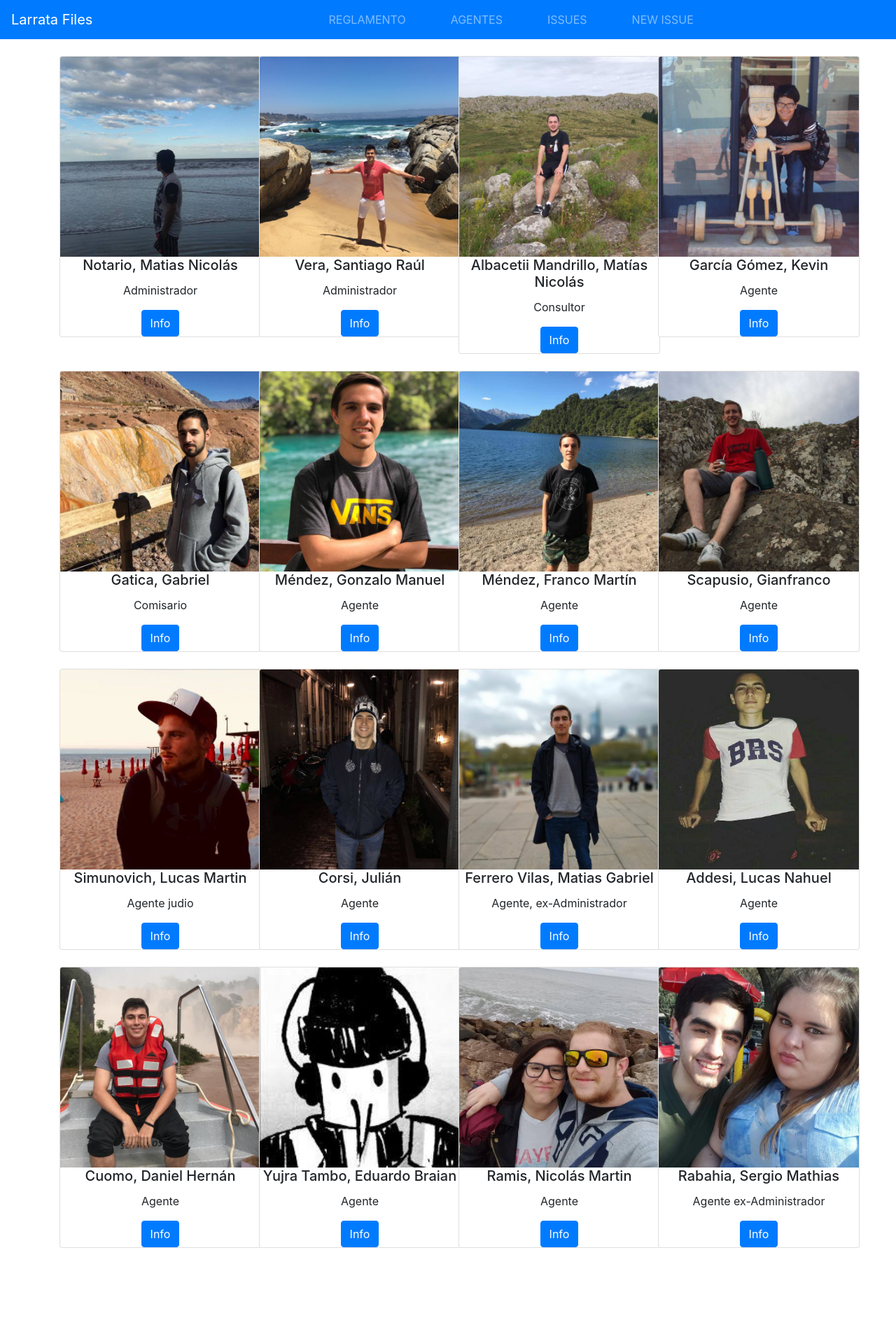
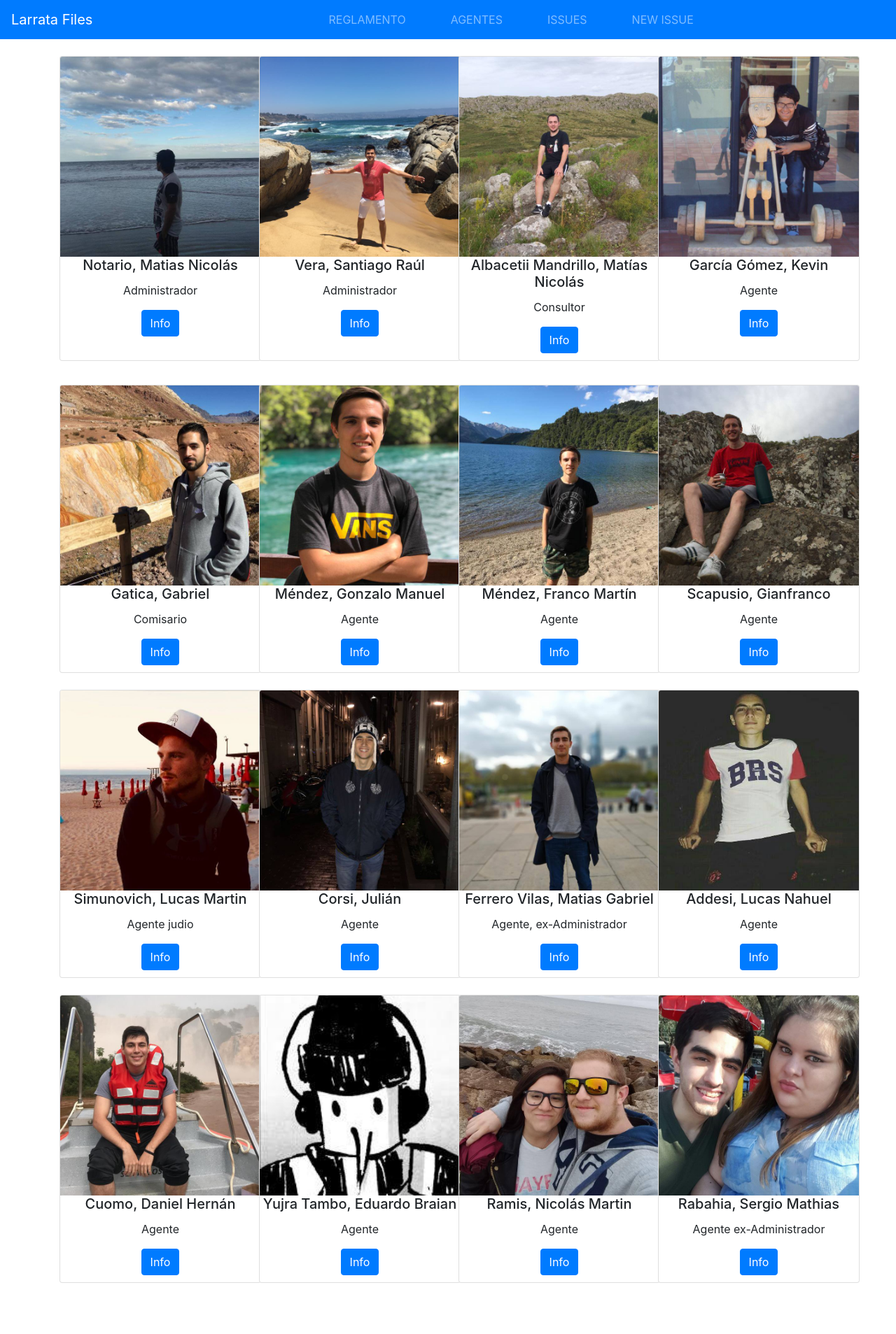
Before and after one commit to EduardoYujraT/Larrata-website, a React (Create React App) app: page /miembros in a window 1280 px wide. Shown: the top 1907 px of the page at 70% size. Built offline with nearby package versions, Linux system fonts and the light colour scheme.

Commit message:
fix  center cards

```diff
--- a/src/components/Pages/Miembros.js
+++ b/src/components/Pages/Miembros.js
@@ -25,19 +25,20 @@ export default function Miembros() {
 
         <br></br>
 
-        <div className="row justify-content-center">
-            <div className="col-12 col-md-3 col-sm-6">
-                <div className="card text-center">
+        <div className="row justify-content-center align-self-center">
+            <div className="col-12 col-md-3 col-sm-6 area" align="center">
+                <div className="card text-center h-100 ">
                     <img src={noti} className="card-img-top" alt="..."></img>
                     <div className="card-block">
                         <h5 className="card-title">Notario, Matias Nicolás</h5>
                         <p className="card-text">Administrador</p>
                         <a href="#" className="btn btn-primary">Info</a>
+                        <p></p>
                     </div>
                 </div>
             </div>
-            <div className="col-12 col-md-3 col-sm-6">
-                <div className="card text-center">
+            <div className="col-12 col-md-3 col-sm-6 area" align="center">
+                <div className="card text-center h-100">
                     <img src={santy} className="card-img-top" alt="..."></img>
                     <div className="card-block">
                         <h5 className="card-title">Vera, Santiago Raúl</h5>
@@ -46,8 +47,8 @@ export default function Miembros() {
                     </div>
                 </div>
             </div>
-            <div className="col-12 col-md-3 col-sm-6">
-                <div className="card text-center">
+            <div className="col-12 col-md-3 col-sm-6 area" align="center">
+                <div className="card text-center h-100">
                     <img src={alba} className="card-img-top" alt="..."></img>
                     <div className="card-block">
                         <h5 className="card-title">Albacetii Mandrillo, Matías Nicolás</h5>
@@ -56,8 +57,8 @@ export default function Miembros() {
                     </div>
                 </div>
             </div>
-            <div className="col-12 col-md-3 col-sm-6">
-                <div className="card text-center">
+            <div className="col-12 col-md-3 col-sm-6 area" align="center">
+                <div className="card text-center h-100">
                     <img src={kev} className="card-img-top" alt="..."></img>
                     <div className="card-block">
                         <h5 className="card-title">García Gómez, Kevin</h5>
@@ -70,9 +71,9 @@ export default function Miembros() {
 
         <br></br>
 
-        <div className="row justify-content-center">
-            <div className="col-12 col-md-3 col-sm-6">
-                <div className="card text-center">
+        <div className="row justify-content-center align-self-center">
+            <div className="col-12 col-md-3 col-sm-6" align="center">
+                <div className="card text-center h-100">
                     <img src={gab} className="card-img-top" alt="..."></img>
                     <div className="card-block">
                         <h5 className="card-title">Gatica, Gabriel</h5>
@@ -81,8 +82,8 @@ export default function Miembros() {
                     </div>
                 </div>
             </div>
-            <div className="col-12 col-md-3 col-sm-6">
-                <div className="card text-center">
+            <div className="col-12 col-md-3 col-sm-6" align="center">
+                <div className="card text-center h-100">
                     <img src={gonza} className="card-img-top" alt="..."></img>
                     <div className="card-block">
                         <h5 className="card-title">Méndez, Gonzalo Manuel</h5>
@@ -91,8 +92,8 @@ export default function Miembros() {
                     </div>
                 </div>
             </div>
-            <div className="col-12 col-md-3 col-sm-6">
-                <div className="card text-center">
+            <div className="col-12 col-md-3 col-sm-6" align="center">
+                <div className="card text-center h-100">
                     <img src={fran} className="card-img-top" alt="..."></img>
                     <div className="card-block">
                         <h5 className="card-title">Méndez, Franco Martín</h5>
@@ -101,8 +102,8 @@ export default function Miembros() {
                     </div>
                 </div>
             </div>
-            <div className="col-12 col-md-3 col-sm-6">
-                <div className="card text-center">
+            <div className="col-12 col-md-3 col-sm-6" align="center">
+                <div className="card text-center h-100">
                     <img src={gian} className="card-img-top" alt="..."></img>
                     <div className="card-block">
                         <h5 className="card-title">Scapusio, Gianfranco</h5>
@@ -115,9 +116,9 @@ export default function Miembros() {
 
         <br></br>
 
-        <div className="row justify-content-center">
-            <div className="col-12 col-md-3 col-sm-6">
-                <div className="card text-center">
+        <div className="row justify-content-center align-self-center">
+            <div className="col-12 col-md-3 col-sm-6" align="center">
+                <div className="card text-center h-100">
                     <img src={judio} className="card-img-top" alt="..."></img>
                     <div className="card-block">
                         <h5 className="card-title">Simunovich, Lucas Martin</h5>
@@ -126,8 +127,8 @@ export default function Miembros() {
                     </div>
                 </div>
             </div>
-            <div className="col-12 col-md-3 col-sm-6">
-                <div className="card text-center">
+            <div className="col-12 col-md-3 col-sm-6" align="center">
+                <div className="card text-center h-100">
                     <img src={july} className="card-img-top" alt="..."></img>
                     <div className="card-block">
                         <h5 className="card-title">Corsi, Julián</h5>
@@ -136,8 +137,8 @@ export default function Miembros() {
                     </div>
                 </div>
             </div>
-            <div className="col-12 col-md-3 col-sm-6">
-                <div className="card text-center">
+            <div className="col-12 col-md-3 col-sm-6" align="center">
+                <div className="card text-center h-100">
                     <img src={ferrer} className="card-img-top" alt="..."></img>
                     <div className="card-block">
                         <h5 className="card-title">Ferrero Vilas, Matias Gabriel</h5>
@@ -146,8 +147,8 @@ export default function Miembros() {
                     </div>
                 </div>
             </div>
-            <div className="col-12 col-md-3 col-sm-6">
-                <div className="card text-center">
+            <div className="col-12 col-md-3 col-sm-6" align="center">
+                <div className="card text-center h-100">
                     <img src={lucas} className="card-img-top" alt="..."></img>
                     <div className="card-block">
                         <h5 className="card-title">Addesi, Lucas Nahuel</h5>
@@ -160,9 +161,9 @@ export default function Miembros() {
 
         <br></br>
 
-        <div className="row justify-content-center">
-            <div className="col-12 col-md-3 col-sm-6">
-                <div className="card text-center">
+        <div className="row justify-content-center align-self-center">
+            <div className="col-12 col-md-3 col-sm-6" align="center">
+                <div className="card text-center h-100">
                     <img src={dani} className="card-img-top" alt="..."></img>
                     <div className="card-block">
                         <h5 className="card-title">Cuomo, Daniel Hernán</h5>
@@ -171,8 +172,8 @@ export default function Miembros() {
                     </div>
                 </div>
             </div>
-            <div className="col-12 col-md-3 col-sm-6">
-                <div className="card text-center">
+            <div className="col-12 col-md-3 col-sm-6" align="center">
+                <div className="card text-center h-100">
                     <img src={edu} className="card-img-top" alt="..."></img>
                     <div className="card-block">
                         <h5 className="card-title">Yujra Tambo, Eduardo Braian</h5>
@@ -181,8 +182,8 @@ export default function Miembros() {
                     </div>
                 </div>
             </div>
-            <div className="col-12 col-md-3 col-sm-6">
-                <div className="card text-center">
+            <div className="col-12 col-md-3 col-sm-6" align="center">
+                <div className="card text-center h-100">
                     <img src={nico} className="card-img-top" alt="..."></img>
                     <div className="card-block">
                         <h5 className="card-title">Ramis, Nicolás Martin</h5>
@@ -191,8 +192,8 @@ export default function Miembros() {
                     </div>
                 </div>
             </div>
-            <div className="col-12 col-md-3 col-sm-6">
-                <div className="card text-center">
+            <div className="col-12 col-md-3 col-sm-6" align="center">
+                <div className="card text-center h-100">
                     <img src={raba} className="card-img-top" alt="..."></img>
                     <div className="card-block">
                         <h5 className="card-title">Rabahia, Sergio Mathias</h5>
--- a/src/components/Pages/miembros.css
+++ b/src/components/Pages/miembros.css
@@ -1,3 +1,13 @@
 .card{
     width: 18rem !important;
+
 }
+
+.area{
+    margin-bottom: 10px;
+
+}
+
+.btn{
+    margin-bottom: 10px;
+}
```
